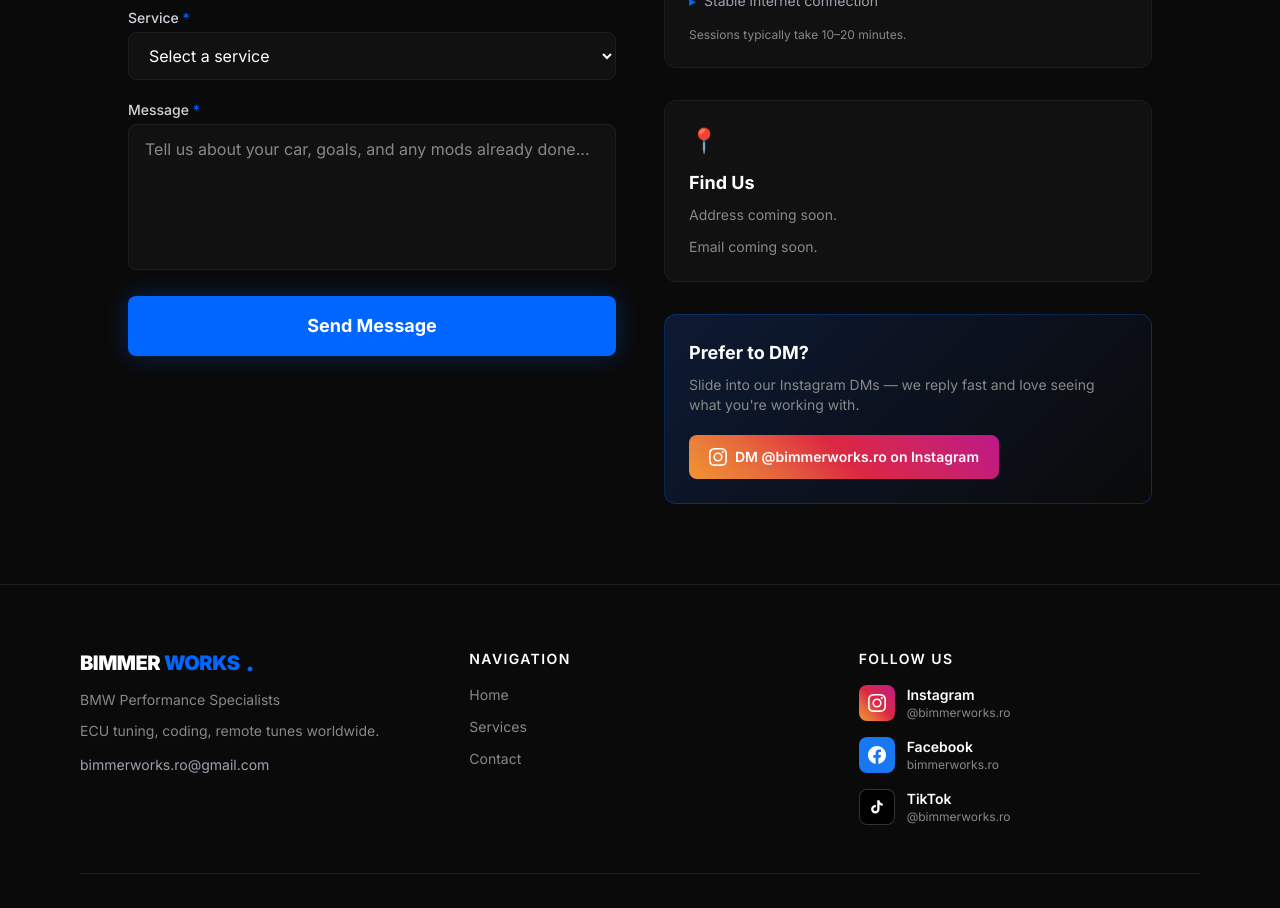
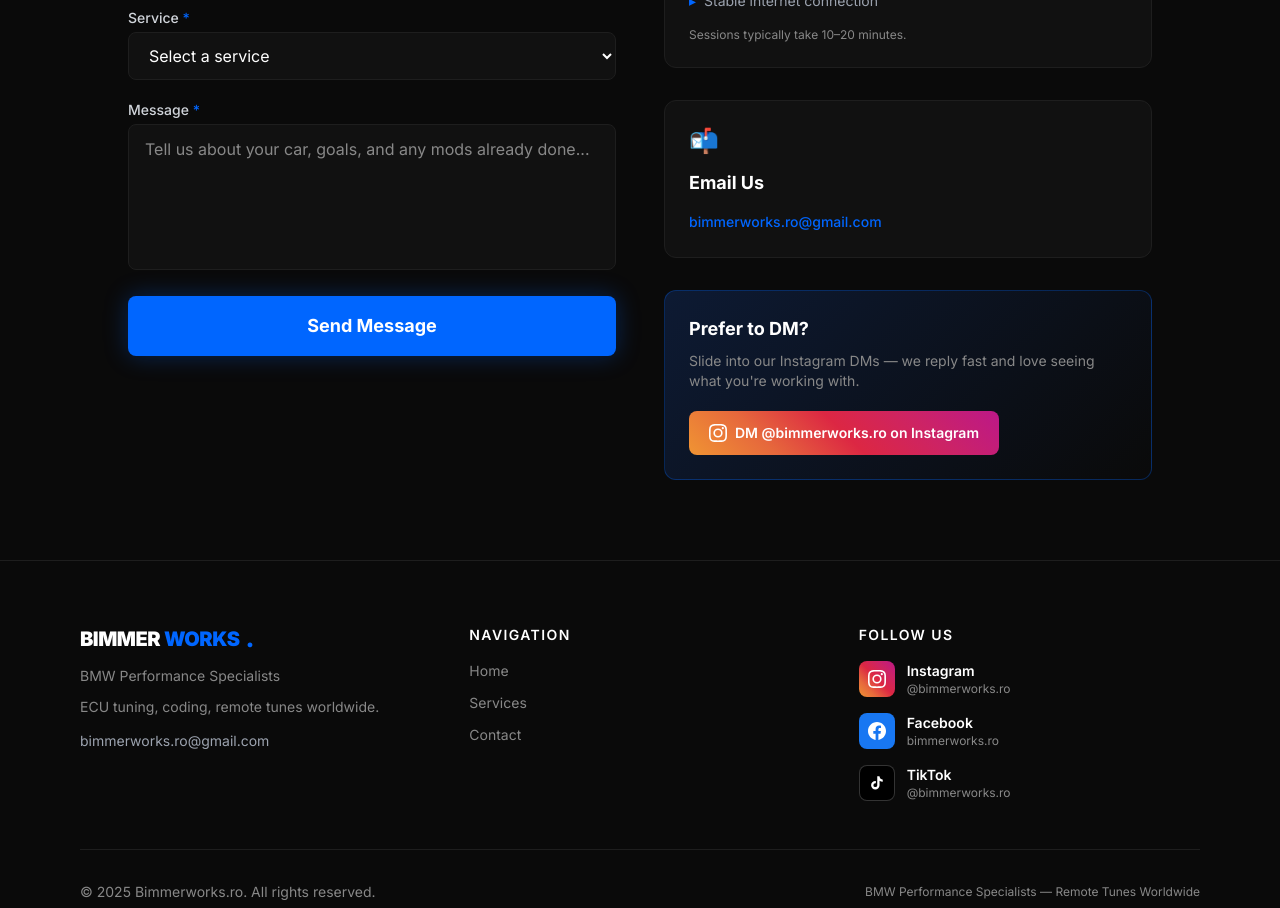
Before and after one commit to nikos192/bimmerworks.ro, a Next.js app: page /contact in a window 1280 px wide. Shown: the part 880-1788 px from the top of the page. Built offline with nearby package versions, Linux system fonts and the light colour scheme.

Commit message:
feat: add real email to contact page

```diff
--- a/src/app/contact/page.tsx
+++ b/src/app/contact/page.tsx
@@ -3,7 +3,6 @@
 import { useState } from 'react';
 
 // TODO: Add business address here
-// TODO: Add business email here
 
 export default function ContactPage() {
   const [submitted, setSubmitted] = useState(false);
@@ -233,12 +232,15 @@
 
             {/* Business info */}
             <div className="bg-card-bg border border-card-border rounded-xl p-6">
-              <div className="text-2xl mb-3">📍</div>
-              <h3 className="font-bold text-lg mb-2">Find Us</h3>
+              <div className="text-2xl mb-3">📬</div>
+              <h3 className="font-bold text-lg mb-3">Email Us</h3>
+              <a
+                href="mailto:bimmerworks.ro@gmail.com"
+                className="text-accent hover:text-white transition-colors text-sm font-medium"
+              >
+                bimmerworks.ro@gmail.com
+              </a>
               {/* TODO: Add business address */}
-              <p className="text-muted text-sm mb-3">Address coming soon.</p>
-              {/* TODO: Add business email */}
-              <p className="text-muted text-sm">Email coming soon.</p>
             </div>
 
             {/* Prefer to DM */}
```
